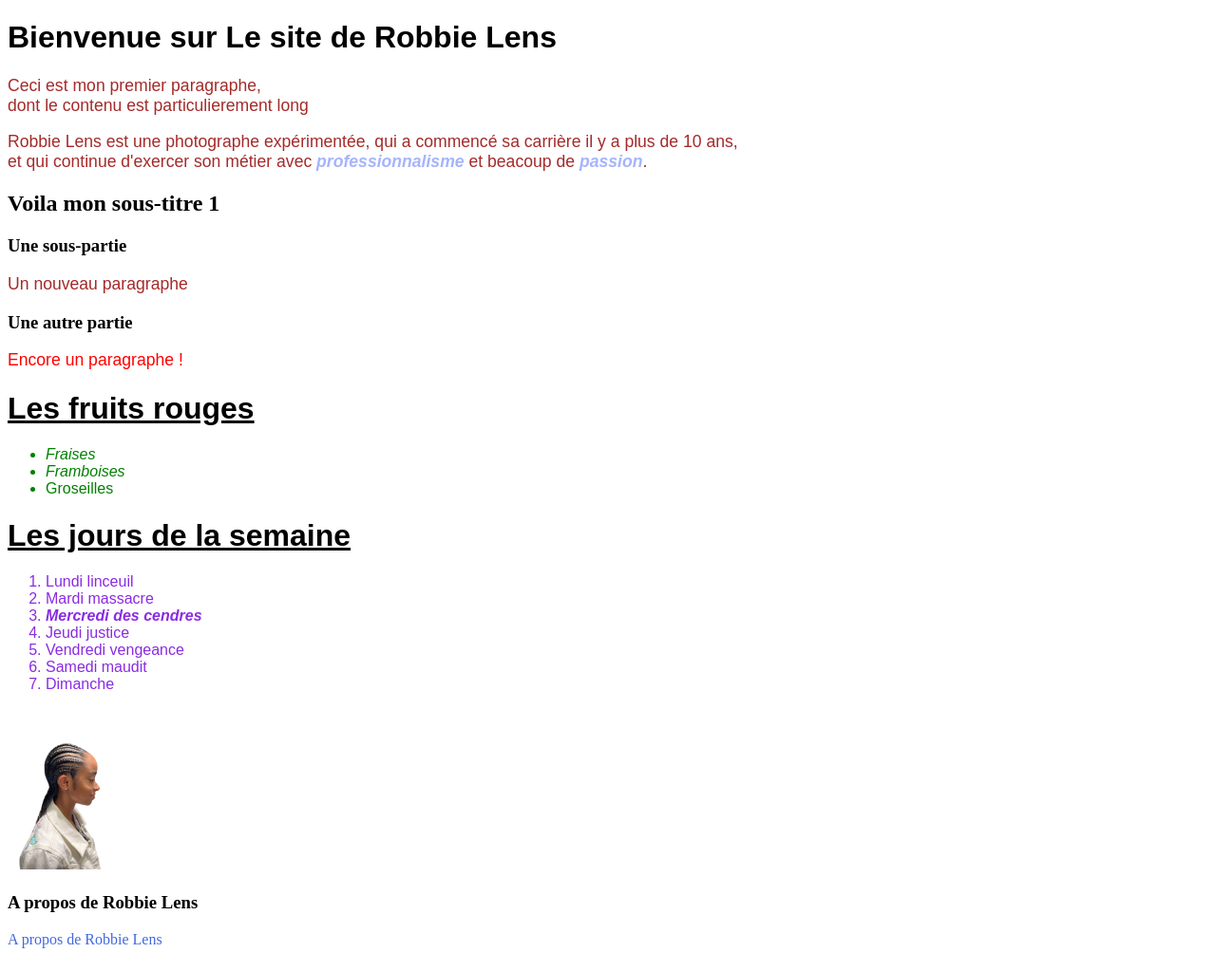
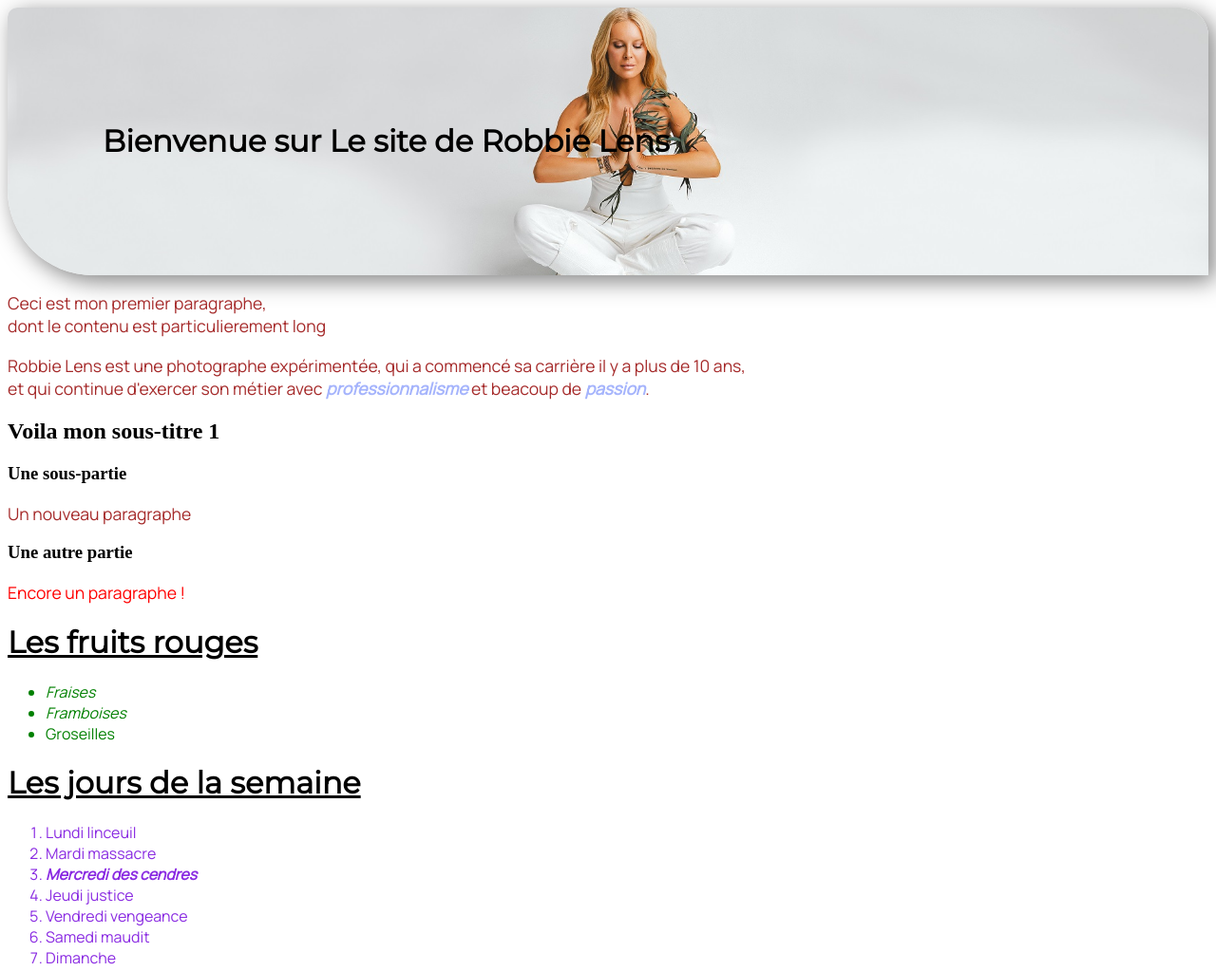
Before and after one commit to ChristianAbada/html5withcss, a plain HTML site: page index.html in a window 1280 px wide. Shown: the top 1023 px of the page at 95% size. Drawn offline with Linux system fonts and the light colour scheme.

Commit message:
Ajout de backround image, de bordure et de shadow

```diff
--- a/index.html
+++ b/index.html
@@ -3,12 +3,16 @@
     <head>
         <meta charset="utf-8">
         <title> Accueil – Robbie Lens Photographie </title>
-        <link rel="stylesheet" href="style.css" />
+        <link rel="stylesheet" href="style.css">
+        <link rel="preconnect" href="https://fonts.googleapis.com">
+        <link rel="preconnect" href="https://fonts.gstatic.com" crossorigin>
+        <link href="https://fonts.googleapis.com/css2?family=Montserrat&display=swap" rel="stylesheet">
+        <link href="https://fonts.googleapis.com/css2?family=Manrope&display=swap" rel="stylesheet">
     </head>
         <body>
 
             <!-- Juste pour vous signifier que je débute en HTML/CSS -->
-            <h1>Bienvenue sur Le site de Robbie Lens</h1>
+            <div class="banner"><h1>Bienvenue sur Le site de Robbie Lens</h1></div>
 
             <p>Ceci est mon premier paragraphe, <br> dont le contenu est particulierement long</p>
             <p>Robbie Lens est une photographe expérimentée, qui a commencé sa carrière il y a plus de 10 ans, <br>
--- a/style.css
+++ b/style.css
@@ -37,3 +37,12 @@ a{
     font-style: italic;
     font-weight: 600;
 }
+
+.banner{
+    padding: 100px ;
+    background: url(images/Woman.jpg);
+    background-size: cover;
+    background-position: center;
+    box-shadow: 6px 6px 25px rgba(0,0,0,0.5);
+    border-radius: 10px 30px 0px 90px;
+}
```
Also changed, not shown: images/Woman.jpg (added).
